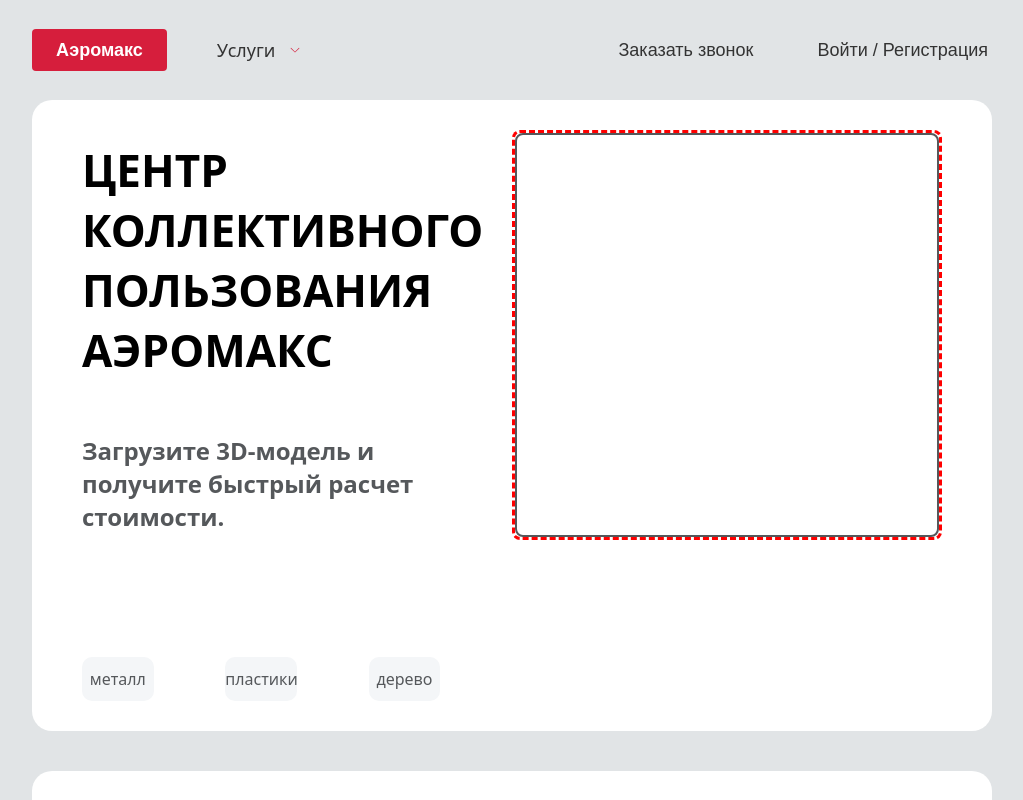
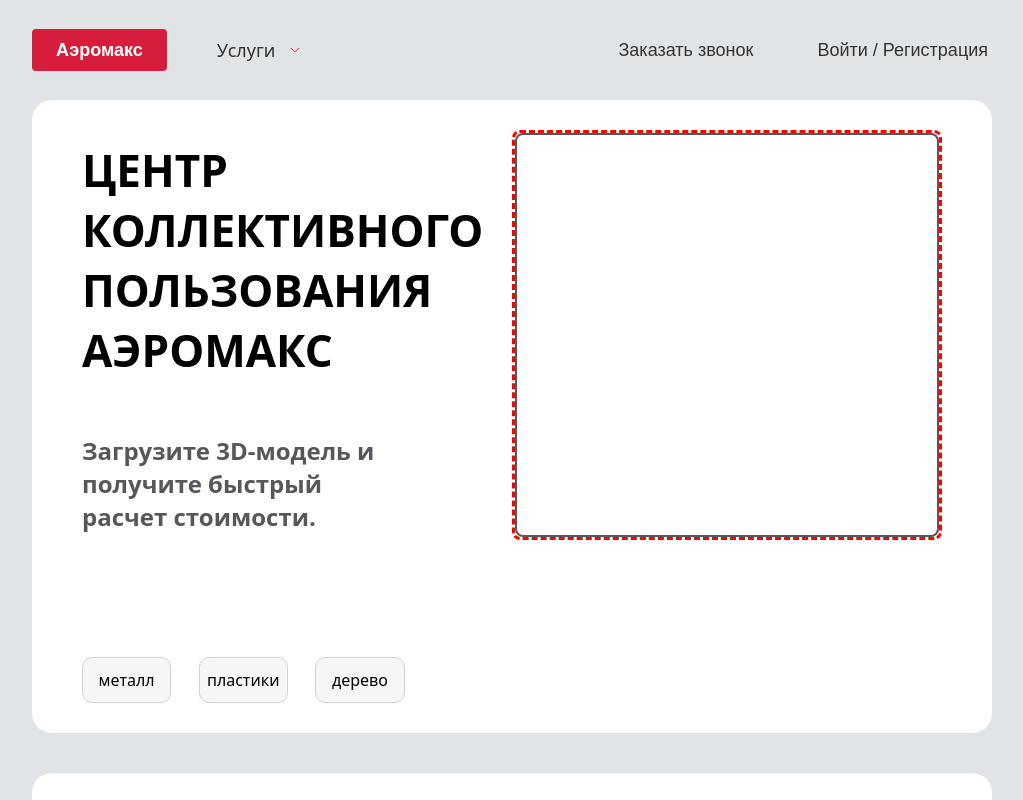
Before and after one commit to js-owl/maas-front, a Vue app: page / in a window 1280 px wide. Shown: the top 800 px of the page, without its empty margins (128-1151 px from the left). Built offline with nearby package versions, Linux system fonts and the light colour scheme; no server answers.

Commit message:
Update SectionModel component layout and styles. Adjusted column spans for better alignment and spacing. Enhanced model icon styles with updated width, font weight, and border for improved visual consistency.

```diff
--- a/src/components/sections/SectionModel.vue
+++ b/src/components/sections/SectionModel.vue
@@ -5,7 +5,7 @@ let file_id = ref(4)
 
 <template>
   <el-row :gutter="0" class="section-basic">
-    <el-col :span="10" :xs="{ span: 24, offset: 0 }">
+    <el-col :span="9" :xs="{ span: 24, offset: 0 }">
       <div style="padding-top: 10px">
         <div class="model-title">ЦЕНТР КОЛЛЕКТИВНОГО ПОЛЬЗОВАНИЯ АЭРОМАКС</div>
         <p class="model-subtitle">
@@ -18,7 +18,7 @@ let file_id = ref(4)
         </div>
       </div>
     </el-col>
-    <el-col :offset="2" :span="12" :xs="{ span: 24, offset: 0 }" class="model-right">
+    <el-col :offset="3" :span="12" :xs="{ span: 24, offset: 0 }" class="model-right">
       <el-row :gutter="20">
         <el-col :span="24">
           <div style="border: 3px dashed red; border-radius: 8px;">
@@ -63,14 +63,15 @@ let file_id = ref(4)
 }
 
 .model-icon {
-  width: 20%;
+  width: 27%;
   height: 44px;
   text-align: center;
   line-height: 44px;
   font-size: 20x;
-  font-weight: normal;
-  color: var(--gray-footer);
+  font-weight: 500;
+  color: black;
   background-color: var(--whity);
+  border: 1px solid var(--gray2);
   border-radius: 10px;
   margin-top: 100px;
   /* padding: 10px; */
```
